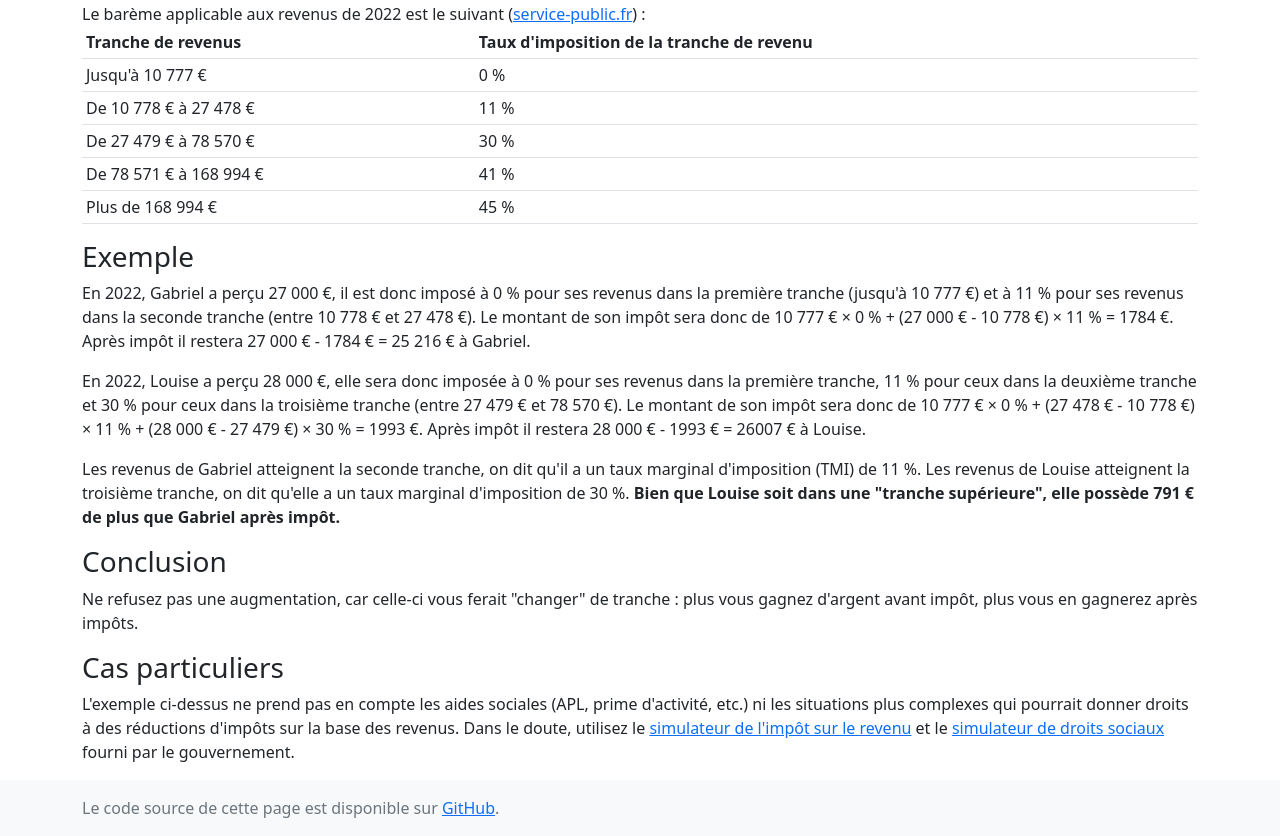
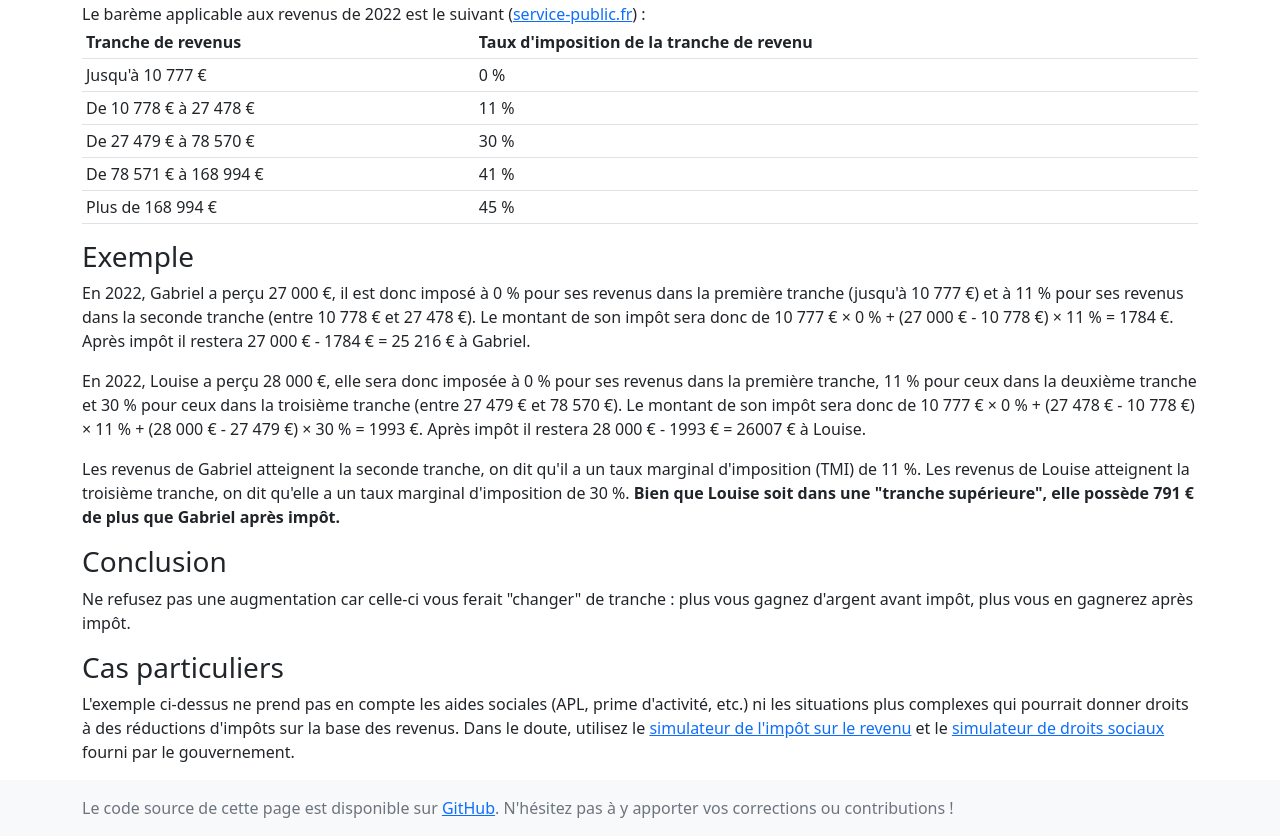
Before and after one commit to maxmouchet/impots, a website built with Vite: page index.html in a window 1280 px wide. Shown: the part 320-1156 px from the top of the page. Built offline with nearby package versions, Linux system fonts and the light colour scheme.

Commit message:
index: minor corrections

```diff
--- a/index.html
+++ b/index.html
@@ -93,9 +93,9 @@
 
         <h3>Conclusion</h3>
         <p>
-          Ne refusez pas une augmentation, car celle-ci vous ferait "changer" de
+          Ne refusez pas une augmentation car celle-ci vous ferait "changer" de
           tranche : plus vous gagnez d'argent avant impôt, plus vous en gagnerez
-          après impôts.
+          après impôt.
         </p>
 
         <h3>Cas particuliers</h3>
@@ -119,7 +119,8 @@
       <div class="container">
         <span class="text-muted">
           Le code source de cette page est disponible sur
-          <a href="https://github.com/maxmouchet/impots">GitHub</a>.
+          <a href="https://github.com/maxmouchet/impots">GitHub</a>. N'hésitez
+          pas à y apporter vos corrections ou contributions !
         </span>
       </div>
     </footer>
```
